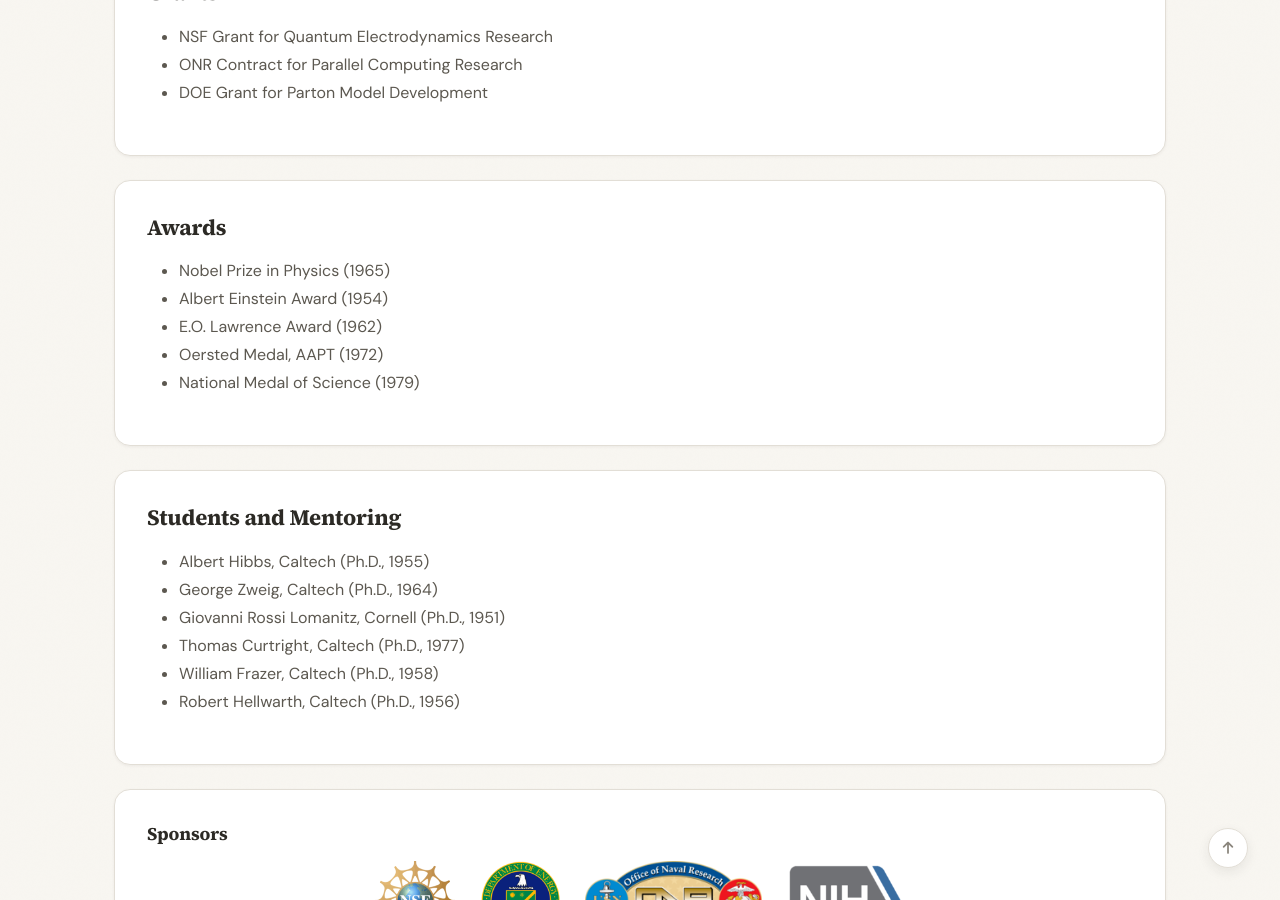
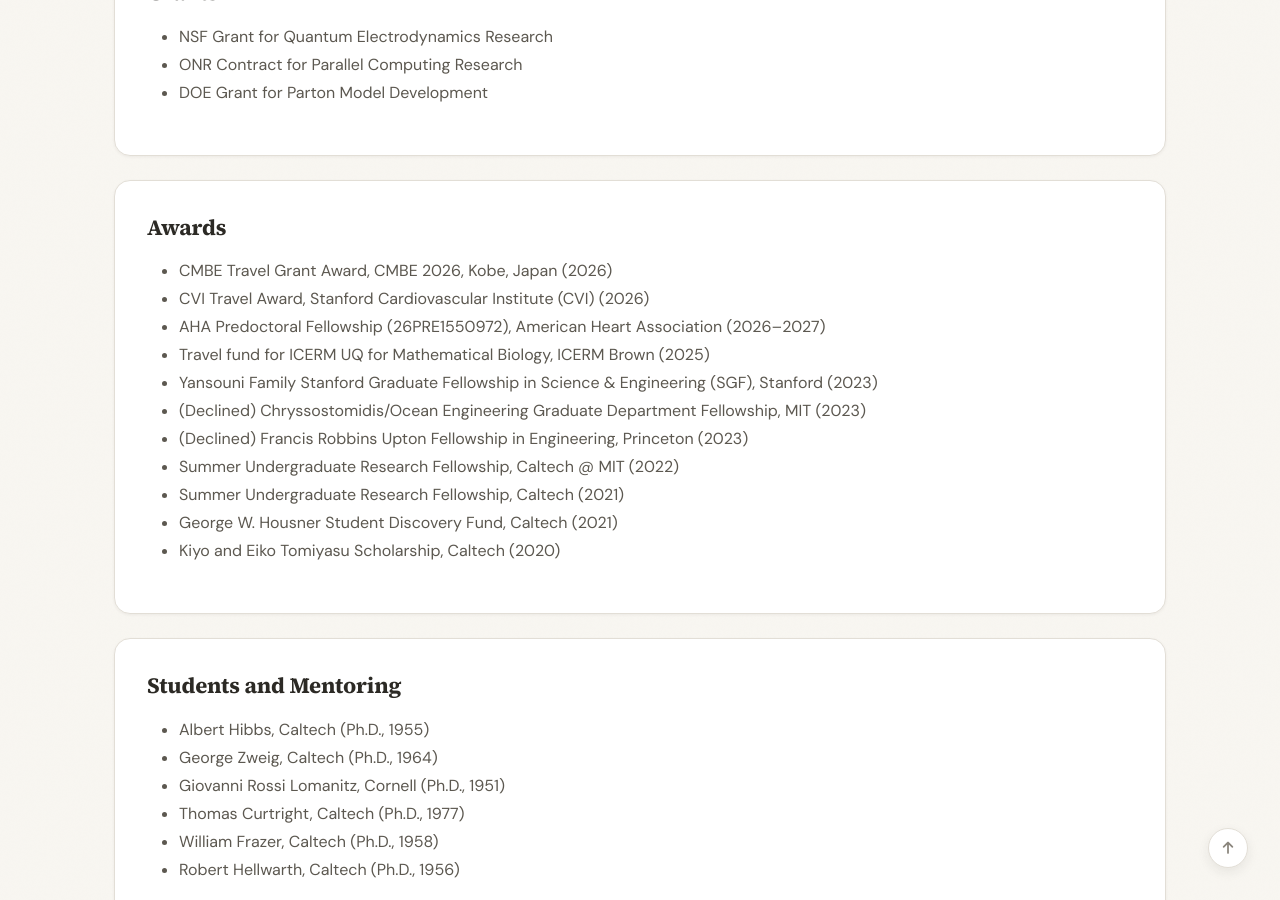
Before and after one commit to chlookaburra/chloe.github.io, a Jekyll site: the page built from _pages/about.md, in a window 1280 px wide and 900 px high, scrolled down 595 px. Built offline with Jekyll 4.4.1, drawn with Linux system fonts in a browser that asks for light colours; a style sheet for code colours, icons or effects is not loaded.

Commit message:
Update awards list with new entries

```diff
--- a/_data/awards.yml
+++ b/_data/awards.yml
@@ -1,7 +1,13 @@
 # Awards and honors, shown on the About page.
 # Each entry needs: name
-- name: Nobel Prize in Physics (1965)
-- name: Albert Einstein Award (1954)
-- name: E.O. Lawrence Award (1962)
-- name: Oersted Medal, AAPT (1972)
-- name: National Medal of Science (1979)
+- name: CMBE Travel Grant Award, CMBE 2026, Kobe, Japan (2026)
+- name: CVI Travel Award, Stanford Cardiovascular Institute (CVI) (2026)
+- name: AHA Predoctoral Fellowship (26PRE1550972), American Heart Association (2026-2027)
+- name: Travel fund for ICERM UQ for Mathematical Biology, ICERM Brown (2025)
+- name: Yansouni Family Stanford Graduate Fellowship in Science & Engineering (SGF), Stanford (2023)
+- name: (Declined) Chryssostomidis/Ocean Engineering Graduate Department Fellowship, MIT (2023)
+- name: (Declined) Francis Robbins Upton Fellowship in Engineering, Princeton (2023)
+- name: Summer Undergraduate Research Fellowship, Caltech @ MIT (2022)
+- name: Summer Undergraduate Research Fellowship, Caltech (2021)
+- name: George W. Housner Student Discovery Fund, Caltech (2021)
+- name: Kiyo and Eiko Tomiyasu Scholarship, Caltech (2020)
```
